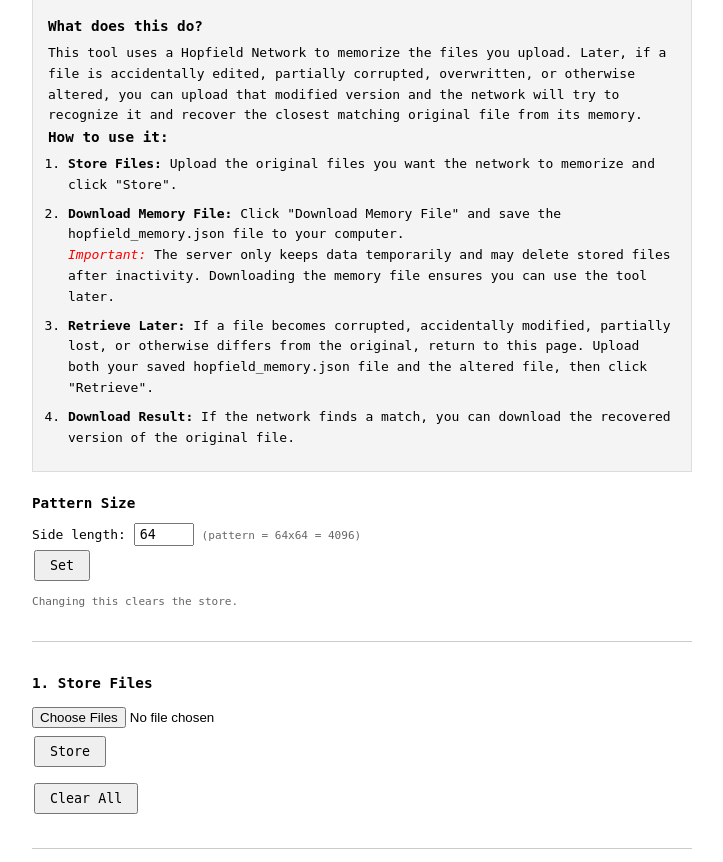
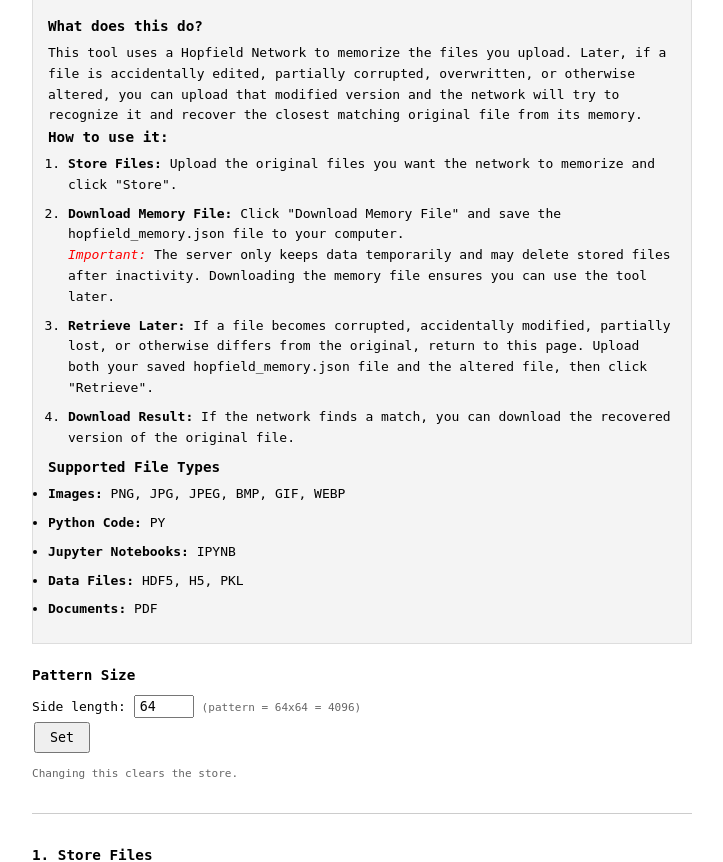
Before and after one commit to TanmayShukla05/file-recovery-system, a Flask app: page / in a window 1280 px wide. Shown: the part 66-928 px from the top of the page, without its empty margins (278-1001 px from the left). Run offline with Flask 3, Linux system fonts and the light colour scheme.

Commit message:
Add supported file types section to index.html
Added a section listing supported file types including images, Python code, Jupyter notebooks, data files, and documents.

```diff
--- a/templates/index.html
+++ b/templates/index.html
@@ -78,6 +78,15 @@
 
         <li><strong>Download Result:</strong> If the network finds a match, you can download the recovered version of the original file.</li>
     </ol>
+
+    <h2>Supported File Types</h2>
+    <ul>
+        <li><strong>Images:</strong> PNG, JPG, JPEG, BMP, GIF, WEBP</li>
+        <li><strong>Python Code:</strong> PY</li>
+        <li><strong>Jupyter Notebooks:</strong> IPYNB</li>
+        <li><strong>Data Files:</strong> HDF5, H5, PKL</li>
+        <li><strong>Documents:</strong> PDF</li>
+    </ul>
 </div>
 
 <!-- Flash messages -->
```
